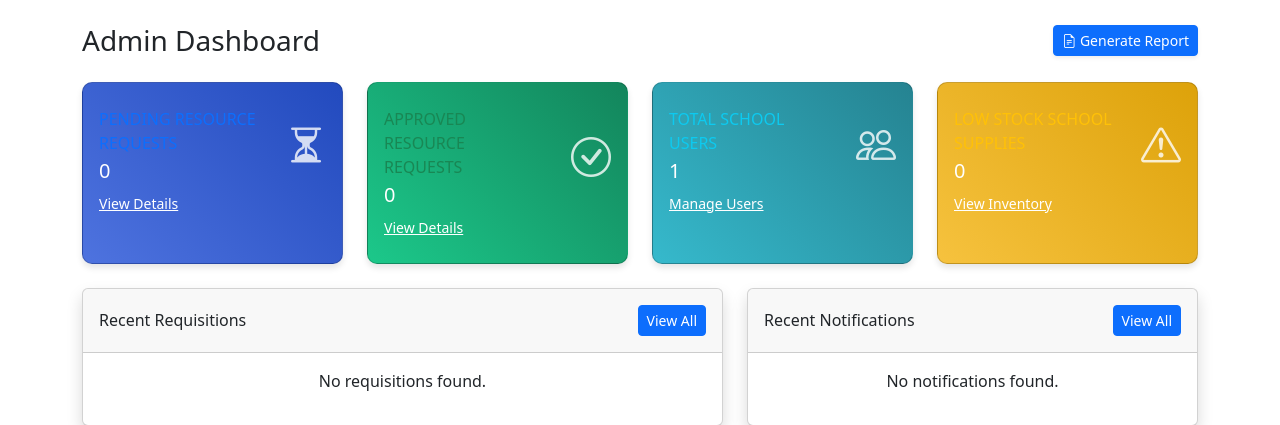
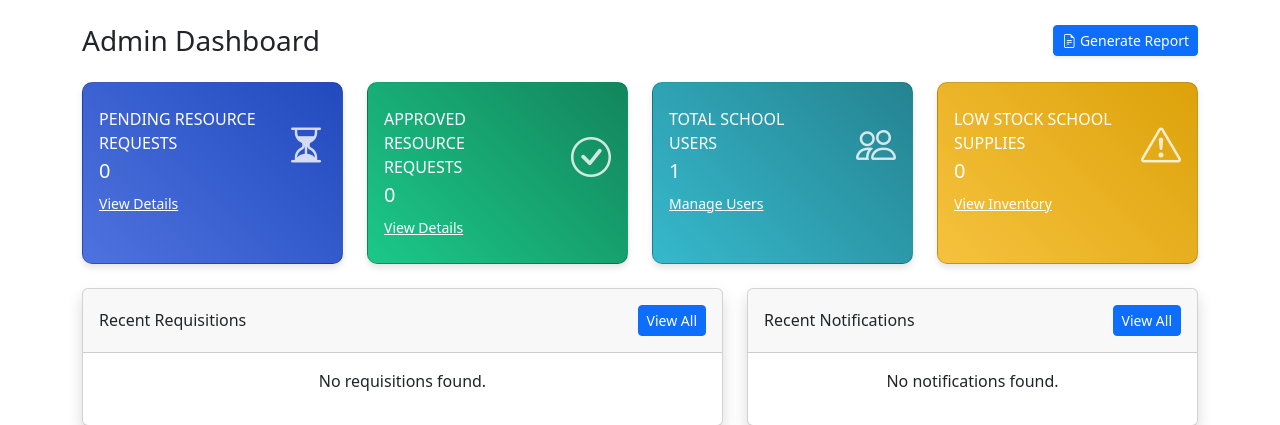
Before and after one commit to oliversimiyu/pms, a PHP site: page /dashboard.php in a window 1280 px wide. Shown: the part 80-505 px from the top of the page. Run offline with PHP 8.4, Linux system fonts and the light colour scheme; the visitor is signed in with stand-in values (Sample User, id 1).

Commit message:
Improve dashboard card text visibility by changing all text to white

```diff
--- a/dashboard.php
+++ b/dashboard.php
@@ -134,7 +134,7 @@ $recent_notifications = array_slice($notifications, 0, 5);
                     <div class="card-body">
                         <div class="row no-gutters align-items-center">
                             <div class="col mr-2">
-                                <div class="text-xs font-weight-bold text-primary text-uppercase mb-1">Pending Resource Requests</div>
+                                <div class="text-xs font-weight-bold text-white text-uppercase mb-1">Pending Resource Requests</div>
                                 <div class="h5 mb-0 font-weight-bold"><?php echo $pending_count; ?></div>
                             </div>
                             <div class="col-auto">
@@ -154,7 +154,7 @@ $recent_notifications = array_slice($notifications, 0, 5);
                     <div class="card-body">
                         <div class="row no-gutters align-items-center">
                             <div class="col mr-2">
-                                <div class="text-xs font-weight-bold text-success text-uppercase mb-1">Approved Resource Requests</div>
+                                <div class="text-xs font-weight-bold text-white text-uppercase mb-1">Approved Resource Requests</div>
                                 <div class="h5 mb-0 font-weight-bold"><?php echo $approved_count; ?></div>
                             </div>
                             <div class="col-auto">
@@ -174,7 +174,7 @@ $recent_notifications = array_slice($notifications, 0, 5);
                     <div class="card-body">
                         <div class="row no-gutters align-items-center">
                             <div class="col mr-2">
-                                <div class="text-xs font-weight-bold text-info text-uppercase mb-1">Total School Users</div>
+                                <div class="text-xs font-weight-bold text-white text-uppercase mb-1">Total School Users</div>
                                 <div class="h5 mb-0 font-weight-bold"><?php echo $user_count; ?></div>
                             </div>
                             <div class="col-auto">
@@ -194,7 +194,7 @@ $recent_notifications = array_slice($notifications, 0, 5);
                     <div class="card-body">
                         <div class="row no-gutters align-items-center">
                             <div class="col mr-2">
-                                <div class="text-xs font-weight-bold text-warning text-uppercase mb-1">Low Stock School Supplies</div>
+                                <div class="text-xs font-weight-bold text-white text-uppercase mb-1">Low Stock School Supplies</div>
                                 <div class="h5 mb-0 font-weight-bold"><?php echo $low_stock_count; ?></div>
                             </div>
                             <div class="col-auto">
--- a/user_dashboard.php
+++ b/user_dashboard.php
@@ -146,7 +146,7 @@ $department = get_department_by_id($user['department']);
                     <div class="card-body">
                         <div class="row no-gutters align-items-center">
                             <div class="col mr-2">
-                                <div class="text-xs font-weight-bold text-primary text-uppercase mb-1">Pending Resource Requests</div>
+                                <div class="text-xs font-weight-bold text-white text-uppercase mb-1">Pending Resource Requests</div>
                                 <div class="h5 mb-0 font-weight-bold"><?php echo $pending_count; ?></div>
                             </div>
                             <div class="col-auto">
@@ -166,7 +166,7 @@ $department = get_department_by_id($user['department']);
                     <div class="card-body">
                         <div class="row no-gutters align-items-center">
                             <div class="col mr-2">
-                                <div class="text-xs font-weight-bold text-success text-uppercase mb-1">Approved Resource Requests</div>
+                                <div class="text-xs font-weight-bold text-white text-uppercase mb-1">Approved Resource Requests</div>
                                 <div class="h5 mb-0 font-weight-bold"><?php echo $approved_count; ?></div>
                             </div>
                             <div class="col-auto">
@@ -186,7 +186,7 @@ $department = get_department_by_id($user['department']);
                     <div class="card-body">
                         <div class="row no-gutters align-items-center">
                             <div class="col mr-2">
-                                <div class="text-xs font-weight-bold text-danger text-uppercase mb-1">Rejected Resource Requests</div>
+                                <div class="text-xs font-weight-bold text-white text-uppercase mb-1">Rejected Resource Requests</div>
                                 <div class="h5 mb-0 font-weight-bold"><?php echo $rejected_count; ?></div>
                             </div>
                             <div class="col-auto">
```
